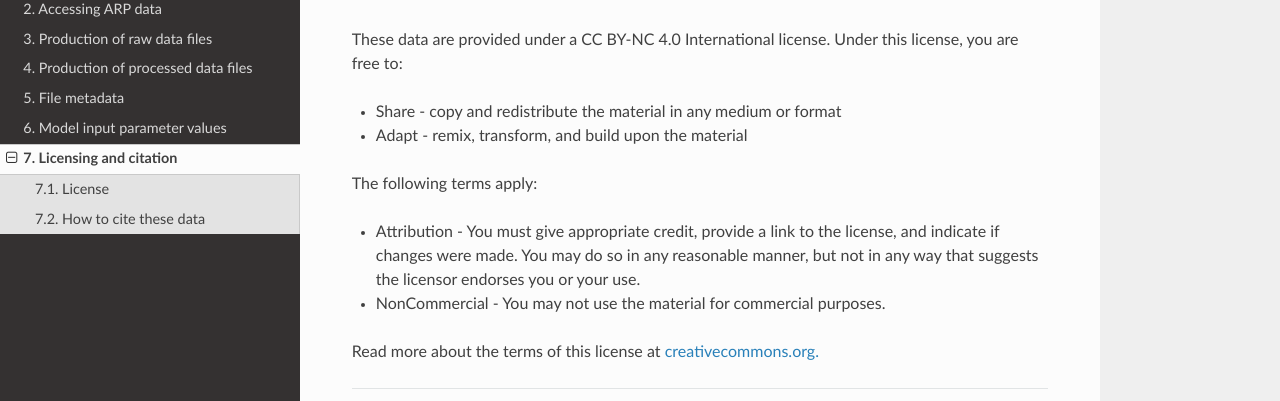
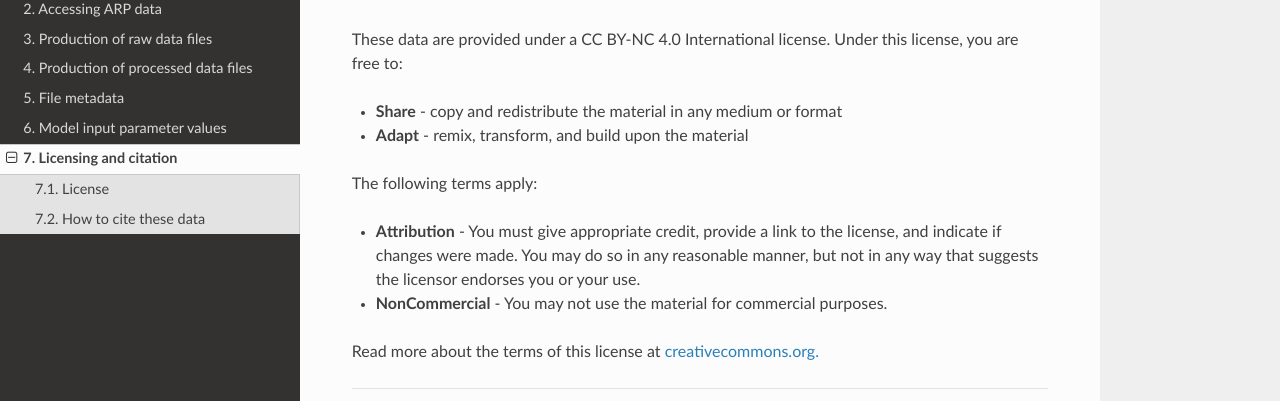
Before and after one commit to CEG-TU-Delft/africarain-docs, a Sphinx documentation site: the page built from docs/source/citing.rst, in a window 1280 px wide. Shown: the part 188-589 px from the top of the page. Built offline with Sphinx 7.4.7 and the Read the Docs theme 2.0.0, drawn with Linux system fonts in a browser that asks for light colours.

Commit message:
bold text

```diff
--- a/docs/source/access.rst
+++ b/docs/source/access.rst
@@ -5,7 +5,7 @@ THREDDS server
 --------------
 Data are stored as netCDF files (netCDF 3 classic 64-bit), hosted at TU Delft. To access these data over the OPeNDAP protocol, use this URL: http://africarain.ceg.tudelft.nl:8080/thredds/catalog.html
 
-To work with these files on your local system via OPeNDAP, you first need to obtain an OPeNDAP-enabled client program. Some common client programs include NCO, MATLAB, R, ArcGIS, Python and others. Please see this `information page <https://psl.noaa.gov/data/gridded/using_dods.html>_` from the NOAA Physical Sciences Library for more information.
+To work with these files on your local system via OPeNDAP, you first need to obtain an OPeNDAP-enabled client program. Some common client programs include NCO, MATLAB, R, ArcGIS, Python and others. Please see this `information page <https://psl.noaa.gov/data/gridded/using_dods.html>`_ from the NOAA Physical Sciences Library for more information.
 
 --------------
 
--- a/docs/source/citing.rst
+++ b/docs/source/citing.rst
@@ -5,13 +5,13 @@ License
 -------
 These data are provided under a CC BY-NC 4.0 International license. Under this license, you are free to:
 
-+ Share - copy and redistribute the material in any medium or format
-+ Adapt - remix, transform, and build upon the material
++ **Share** - copy and redistribute the material in any medium or format
++ **Adapt** - remix, transform, and build upon the material
 
 The following terms apply:
 
-+ Attribution - You must give appropriate credit, provide a link to the license, and indicate if changes were made. You may do so in any reasonable manner, but not in any way that suggests the licensor endorses you or your use.
-+ NonCommercial - You may not use the material for commercial purposes.
++ **Attribution** - You must give appropriate credit, provide a link to the license, and indicate if changes were made. You may do so in any reasonable manner, but not in any way that suggests the licensor endorses you or your use.
++ **NonCommercial** - You may not use the material for commercial purposes.
 
 Read more about the terms of this license at `creativecommons.org. <https://creativecommons.org/licenses/by-nc/4.0/>`_
 
```
